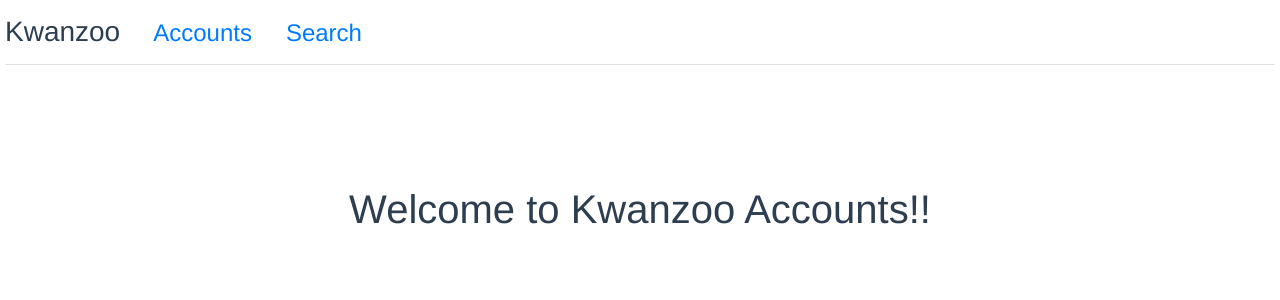
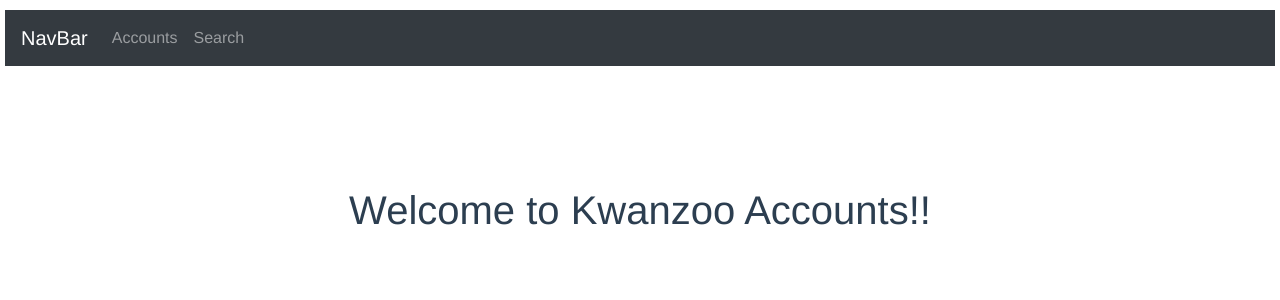
Before and after one commit to rvi857-pm/KZInternGitTutorial, a Vue app in the folder Projects/kz-shiva/accounts/: page / in a window 1280 px wide. Shown: the top 300 px of the page. Built offline with nearby package versions, Linux system fonts and the light colour scheme.

Commit message:
Fix Indentation issues

```diff
--- a/Projects/kz-shiva/accounts/src/components/Header.vue
+++ b/Projects/kz-shiva/accounts/src/components/Header.vue
@@ -1,12 +1,17 @@
 <template>
 	<div>
-        <b-nav tabs>
-            <b-navbar-brand disabled @click="update(0)"
-                ><h3>Kwanzoo</h3></b-navbar-brand
-            >
-            <b-nav-item @click="update(1)"><h4>Accounts</h4></b-nav-item>
-            <b-nav-item @click="update(2)"><h4>Search</h4></b-nav-item>
-        </b-nav>
+		<b-navbar toggleable="lg" type="dark" variant="dark">
+			<b-navbar-brand @click="update(0)" href="#">NavBar</b-navbar-brand>
+
+			<b-navbar-toggle target="nav-collapse"></b-navbar-toggle>
+
+			<b-collapse id="nav-collapse" is-nav>
+				<b-navbar-nav>
+					<b-nav-item @click="update(1)">Accounts</b-nav-item>
+					<b-nav-item @click="update(2)">Search</b-nav-item>
+				</b-navbar-nav>
+			</b-collapse>
+		</b-navbar>
 	</div>
 </template>
 
```
Also changed, not shown: Projects/kz-shiva/accounts/src/App.vue (indentation only), Projects/kz-shiva/accounts/src/components/Accounts.vue (indentation only), Projects/kz-shiva/accounts/src/components/Home.vue (indentation only), Projects/kz-shiva/accounts/src/components/Search.vue (indentation only). Lines whose indentation alone changed are shown as unchanged.
